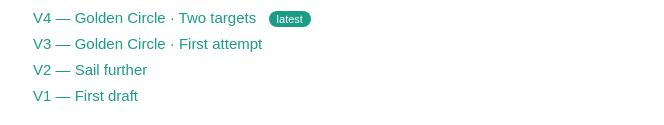
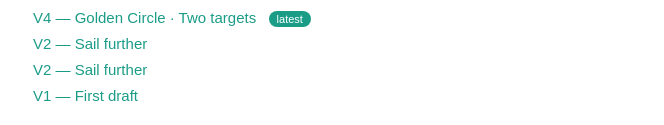
Before and after one commit to manongarnierr-cmyk/nau, a plain HTML site: page index.html in a window 1280 px wide. Shown: the part 214-339 px from the top of the page, without its empty margins (307-971 px from the left). Drawn offline with Linux system fonts and the light colour scheme.

Commit message:
Update index.html

```diff
--- a/index.html
+++ b/index.html
@@ -30,7 +30,7 @@
 <h2>Site</h2>
 <ul>
   <li><a onclick="show('v4')">V4 — Golden Circle · Two targets</a> <span class="label">latest</span></li>
-  <li><a onclick="show('v3')">V3 — Golden Circle · First attempt</a></li>
+  <li><a onclick="show('v2')">V2 — Sail further</a></li>
   <li><a onclick="show('v2')">V2 — Sail further</a></li>
   <li><a onclick="show('v1')">V1 — First draft</a></li>
 </ul>
```
